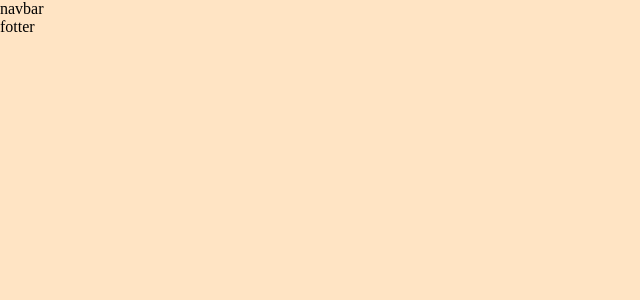
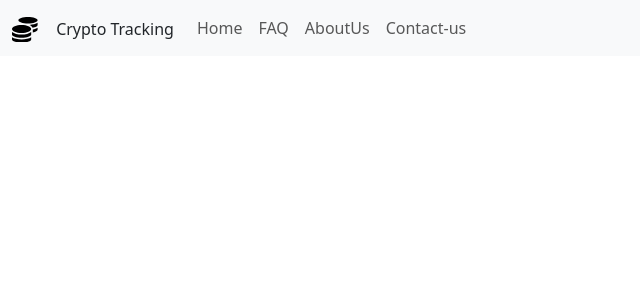
Before and after one commit to Arshia-Rastgoo/react-first-project-crypto-webApp, a React (Create React App) app: page / in a window 1280 px wide. Before the commit this address had no page. Shown: the top 300 px of the page, without its empty margins (0-640 px from the left). Built offline with nearby package versions, Linux system fonts and the light colour scheme.

Commit message:
Header added

```diff
--- a/package.json
+++ b/package.json
@@ -11,6 +11,7 @@
     "bootstrap": "^5.3.8",
     "react": "^19.1.1",
     "react-dom": "^19.1.1",
+    "react-icons": "^5.5.0",
     "react-router-dom": "^7.9.1",
     "react-scripts": "5.0.1",
     "react-toastify": "^11.0.5",
--- a/src/App.jsx
+++ b/src/App.jsx
@@ -8,7 +8,7 @@
 function App() {
   return (
     <div >
-      navbar
+
       <Navbarcomponent/>
 
       <div className="wrapper">
@@ -19,7 +19,7 @@
         <Route path="/Contact-us" element={Contactuspage}/>
        </Routes>
       </div>
-      fotter
+
       <Fottercomponent/>
     </div>
   );
--- a/src/Components/UI/Navbar.component.jsx
+++ b/src/Components/UI/Navbar.component.jsx
@@ -1,9 +1,37 @@
+/* eslint-disable jsx-a11y/anchor-is-valid */
 import React from 'react'
-
+import { Link } from 'react-router-dom'
+import { FaCoins } from 'react-icons/fa'
+import './Navbar.css'
 export default function Navbarcomponent() {
   return (
-    <div>
-      <h4></h4>
-    </div>
+    <nav className="navbar navbar-expand-lg bg-body-tertiary">
+      <div className="container-fluid">
+        <div>
+          <span className='navbar-text'><FaCoins className='navbar-logo' /></span>
+          <span className='name1'>   Crypto Tracking </span>
+
+        </div>
+        <button className="navbar-toggler" type="button" data-bs-toggle="collapse" data-bs-target="#navbarNav" aria-controls="navbarNav" aria-expanded="false" aria-label="Toggle navigation">
+          <span className="navbar-toggler-icon"></span>
+        </button>
+        <div className="collapse navbar-collapse" id="navbarNav">
+          <ul className="navbar-nav">
+            <li className="nav-item">
+              <Link className="nav-link" to="/Home">Home</Link>
+            </li>
+            <li className="nav-item">
+              <Link className="nav-link" to="/FAQ">FAQ</Link>
+            </li>
+            <li className="nav-item">
+              <Link className="nav-link" to="/AboutUs">AboutUs</Link>
+            </li>
+            <li className="nav-item">
+              <Link className="nav-link" to="/Contact-us">Contact-us</Link>
+            </li>
+          </ul>
+        </div>
+      </div>
+    </nav>
   )
 }
--- /dev/null
+++ b/src/Components/UI/Navbar.css
@@ -0,0 +1,13 @@
+.navbar-logo{
+    margin-right:  0.9rem;
+    font-size: 1.6rem;
+    color: rgb(0, 0, 0);
+}
+.navbar-text{
+    font-size: 1.2rem ;
+
+
+}
+.name1{
+    margin-right: 15px;
+}
--- a/src/index.js
+++ b/src/index.js
@@ -3,6 +3,9 @@
 import './index.css';
 import App from './App';
 import { BrowserRouter } from 'react-router-dom';
+import 'bootstrap/dist/css/bootstrap.min.css';
+import "bootstrap/dist/js/bootstrap.bundle";
+
 const root = ReactDOM.createRoot(document.getElementById('root'));
 root.render(
   <React.StrictMode>
```
Also changed, not shown: src/index.css (line endings or trailing spaces), 1 other file (tests, documents, lock files or other folders).
